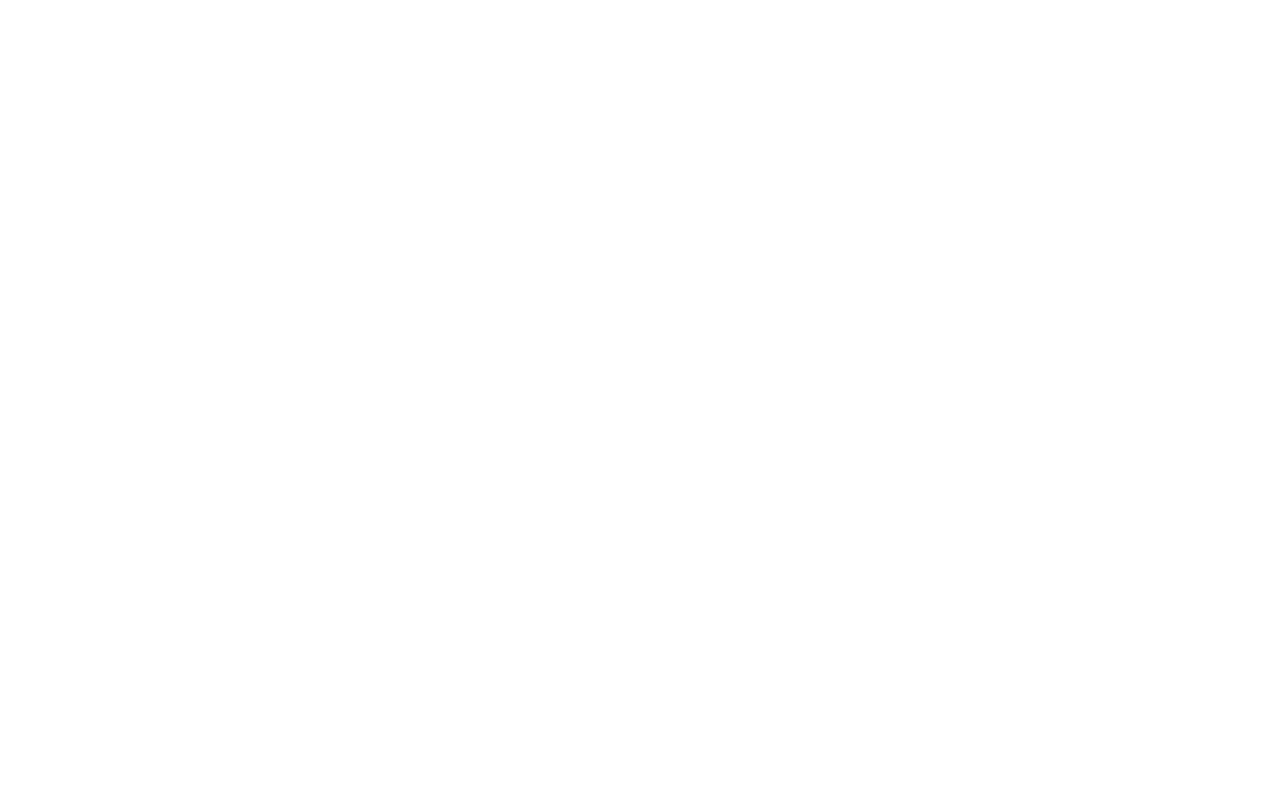
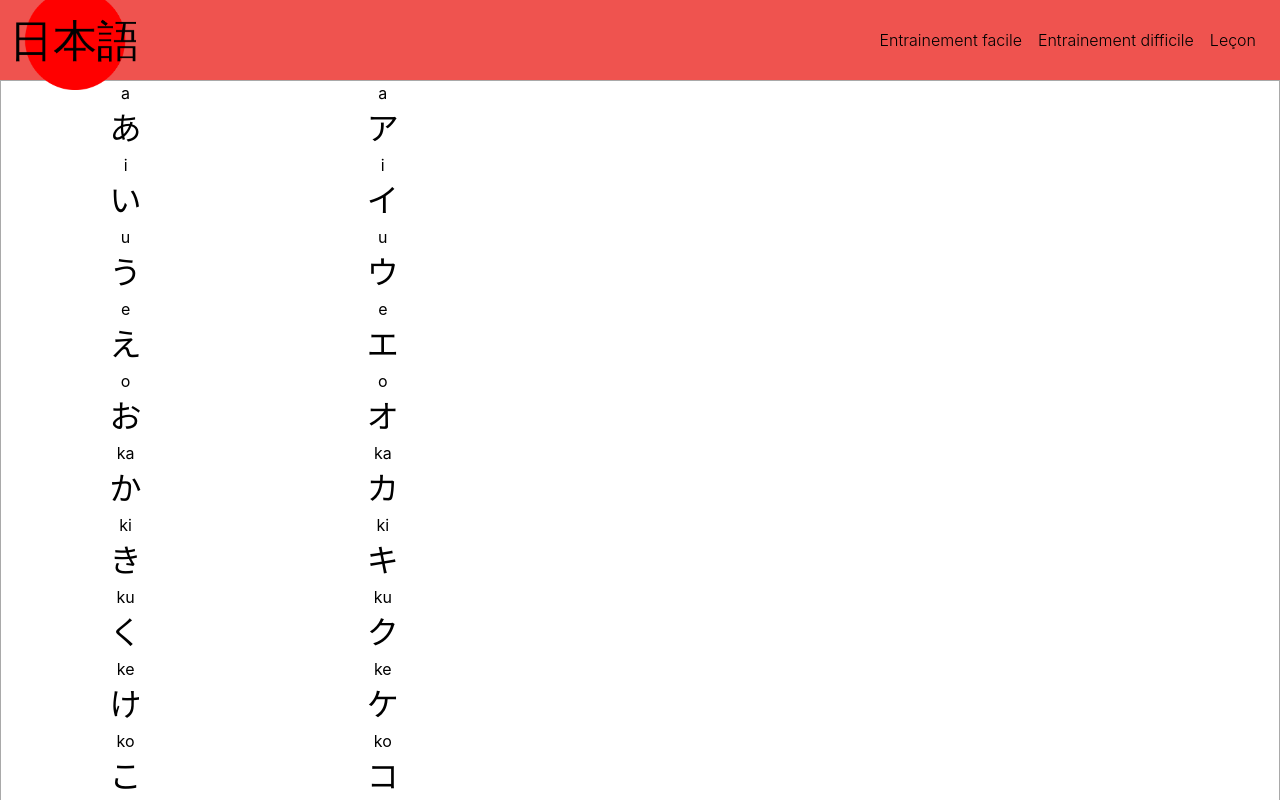
Before and after one commit to croulu/japanese, a React (Create React App) app: page /alphabets in a window 1280 px wide. Before the commit this address had no page. Shown: the top 800 px of the page. Built offline with nearby package versions, Linux system fonts and the light colour scheme.

Commit message:
alphabet debut et refacto nommage

```diff
--- a/src/component/Home/Main.tsx
+++ b/src/component/Home/Main.tsx
@@ -50,9 +50,9 @@
 };
 /*
             <div className="page-block-content">
-                <Alphabets
+                <AlphabetsToLearn
                     key={"aa2"}
                     lessons={lessons}
-                    ></Alphabets>
+                    ></AlphabetsToLearn>
             </div>
  */
--- /dev/null
+++ b/src/component/Learn/AlphabetsToLearn.tsx
@@ -0,0 +1,18 @@
+import React from "react";
+
+import {SyllablesToLearn} from "./SyllablesToLearn";
+import {Alphabet} from "../../domain/Alphabet";
+
+export const AlphabetsToLearn = (props: { alphabets: Array<Alphabet> }) => {
+    const { alphabets } = props;
+    return (
+        <div className="alphabetMenu">
+            {
+                alphabets.map((alphabet) =>
+                    <SyllablesToLearn
+                        key={"learn_"+alphabet.name}
+                        alphabet={alphabet} />
+                )}
+        </div>
+    );
+};
--- a/src/component/Learn/SyllableInAlphabet.tsx
+++ b/src/component/Learn/SyllablePicture.tsx
@@ -4,7 +4,7 @@
 import {SyllableKana} from "../../domain/SyllableKana";
 import {SyllableRomaji} from "../../domain/SyllableRomaji";
 
-export const SyllableInAlphabet = (props: { syllable: Syllable }) => {
+export const SyllablePicture = (props: { syllable: Syllable }) => {
     const { syllable } = props;
     const oneKana = new SyllableKana(syllable.alphabet, syllable.consonant, syllable.vowel)
     const oneRomaji = new SyllableRomaji(syllable.alphabet, syllable.consonant, syllable.vowel)
--- /dev/null
+++ b/src/component/Learn/SyllablesToLearn.tsx
@@ -0,0 +1,21 @@
+import React from "react";
+
+import {Alphabet} from "../../domain/Alphabet";
+import {SyllablePicture} from "./SyllablePicture";
+import {groupSyllablesInAlphabets} from "../../domain/Syllable.factory";
+
+export const SyllablesToLearn = (props: { alphabet: Alphabet }) => {
+    const { alphabet } = props;
+    const syllables = groupSyllablesInAlphabets(alphabet);
+    return (
+        <div>
+            {
+                syllables.map((syllable) =>
+                    <SyllablePicture
+                        key={syllable.id}
+                        syllable={syllable} />
+                )
+            }
+        </div>
+    );
+};
--- a/src/component/Play/AlphabetsToPlay.tsx
+++ b/src/component/Play/AlphabetsToPlay.tsx
@@ -1,7 +1,7 @@
 import React from "react";
 
 import {Alphabet} from "../../domain/Alphabet";
-import {LessonsForAlphabetToPlay} from "./LessonsForAlphabetToPlay";
+import {LessonsToPlay} from "./LessonsToPlay";
 
 export const AlphabetsToPlay = (props: {  alphabets: Array<Alphabet> }) => {
     const { alphabets } = props;
@@ -10,7 +10,7 @@
         <>
             {
             alphabets.map((alphabet) =>
-                <LessonsForAlphabetToPlay
+                <LessonsToPlay
                     key={alphabet.name}
                     alphabet={alphabet} />
 
--- a/src/component/Play/LessonsForAlphabetToPlay.tsx
+++ b/src/component/Play/LessonsToPlay.tsx
@@ -5,12 +5,12 @@
 import {LessonButton} from "./LessonButton";
 import {groupSyllablesInLessons} from "../../domain/Syllable.factory";
 
-export const LessonsForAlphabetToPlay = (props: {  alphabet: Alphabet }) => {
+export const LessonsToPlay = (props: {  alphabet: Alphabet }) => {
     const { alphabet } = props;
     let lessons:Array<Lesson> = groupSyllablesInLessons(alphabet);
 
     return (
-        <>{alphabet.name}
+        <><h2>{alphabet.name}</h2>
             <div className="playMenu">
                 {
                     lessons.map((lesson) =>
--- a/src/component/Routing.tsx
+++ b/src/component/Routing.tsx
@@ -5,6 +5,7 @@
 import {Main} from "./Home/Main";
 import {allAlphabets} from "../domain/Syllable.factory";
 import {Alphabet} from "../domain/Alphabet";
+import {AlphabetsToLearn} from "./Learn/AlphabetsToLearn";
 
 export const Routing = () => {
     let  alphabets:Array<Alphabet> = allAlphabets;
@@ -20,15 +21,16 @@
                             alphabets={alphabets}
                         />
                     </>
-                }
-                />
+                } />
+                <Route path="/practice" element={<div>practice</div>} />
+                <Route path="/alphabets" element={
+                    <>
+                        <Menu/>
+                        <AlphabetsToLearn key={"fff"}
+                                          alphabets={alphabets} />
+                    </>
+                } />
             </Routes>
         </Router>
     );
 };
-
-/*
-                <Route path="/practice" element={<div>practice</div>} />
-                <Route path="/alphabets" element={<Alphabets key={"fff"}
-                                                             lessons={lessons}/>} />
- */
--- a/src/domain/Syllable.factory.ts
+++ b/src/domain/Syllable.factory.ts
@@ -158,6 +158,19 @@
     syllables = [
         new Syllable(alphabet, '', 'a'),
         new Syllable(alphabet, '', 'i'),
+        new Syllable(alphabet, '', 'u'),
+        new Syllable(alphabet, '', 'e'),
+        new Syllable(alphabet, '', 'o'),
+        new Syllable(alphabet, 'k', 'a'),
+        new Syllable(alphabet, 'k', 'i'),
+        new Syllable(alphabet, 'k', 'u'),
+        new Syllable(alphabet, 'k', 'e'),
+        new Syllable(alphabet, 'k', 'o'),
+        new Syllable(alphabet, 's', 'a'),
+        new Syllable(alphabet, 's', 'i'),
+        new Syllable(alphabet, 's', 'u'),
+        new Syllable(alphabet, 's', 'e'),
+        new Syllable(alphabet, 's', 'o'),
     ];
 
     return syllables;
@@ -215,7 +228,6 @@
             new Syllable(alphabet, 'm', 'u'),
             new Syllable(alphabet, 'm', 'e'),
             new Syllable(alphabet, 'm', 'o'),
-
         ], 'ma mi mu me mo', 7),
         new Lesson([
             new Syllable(alphabet, 'y', 'a'),
```
Also changed, not shown: src/component/Learn/Alphabets.tsx (deleted, +0 -18 lines), src/component/Learn/SyllablesInLesson.tsx (deleted, +0 -20 lines).
